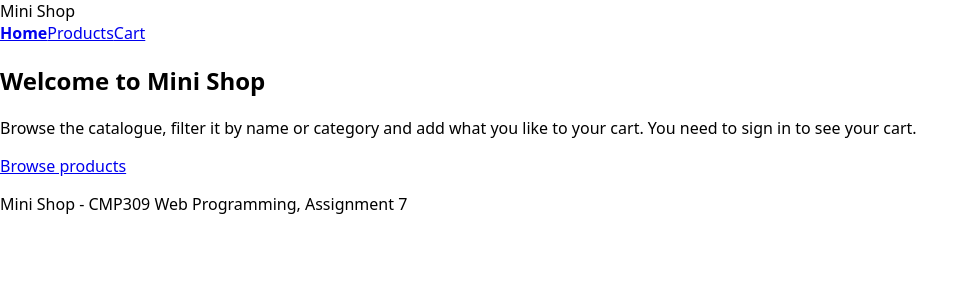
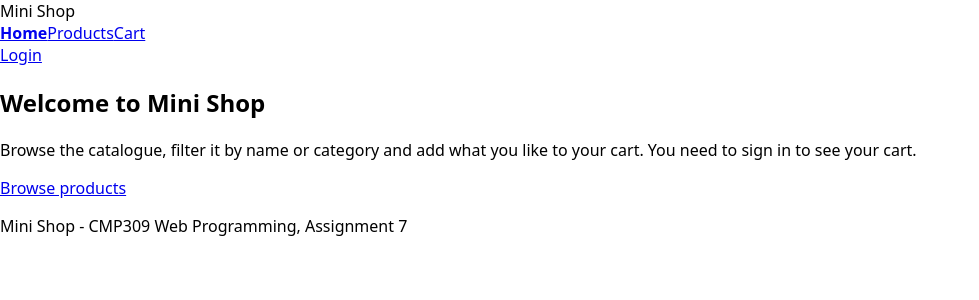
Before and after one commit to windium/web-lab7, a React (Vite) app: page / in a window 1280 px wide. Shown: the top 300 px of the page, without its empty margins (0-979 px from the left). Built offline with nearby package versions, Linux system fonts and the light colour scheme.

Commit message:
Show login state and logout button in nav bar

```diff
--- a/src/components/NavBar.jsx
+++ b/src/components/NavBar.jsx
@@ -1,10 +1,13 @@
 import { NavLink } from "react-router";
+import { useAuth } from "../context/AuthContext";
 
 function linkClass({ isActive }) {
   return isActive ? "nav-link active" : "nav-link";
 }
 
 export default function NavBar() {
+  const { user, logout } = useAuth();
+
   return (
     <header className="navbar">
       <span className="brand">Mini Shop</span>
@@ -19,6 +22,21 @@ export default function NavBar() {
           Cart
         </NavLink>
       </nav>
+
+      <div className="nav-user">
+        {user ? (
+          <>
+            <span className="username">{user.username}</span>
+            <button type="button" onClick={logout}>
+              Logout
+            </button>
+          </>
+        ) : (
+          <NavLink to="/login" className={linkClass}>
+            Login
+          </NavLink>
+        )}
+      </div>
     </header>
   );
 }
```
